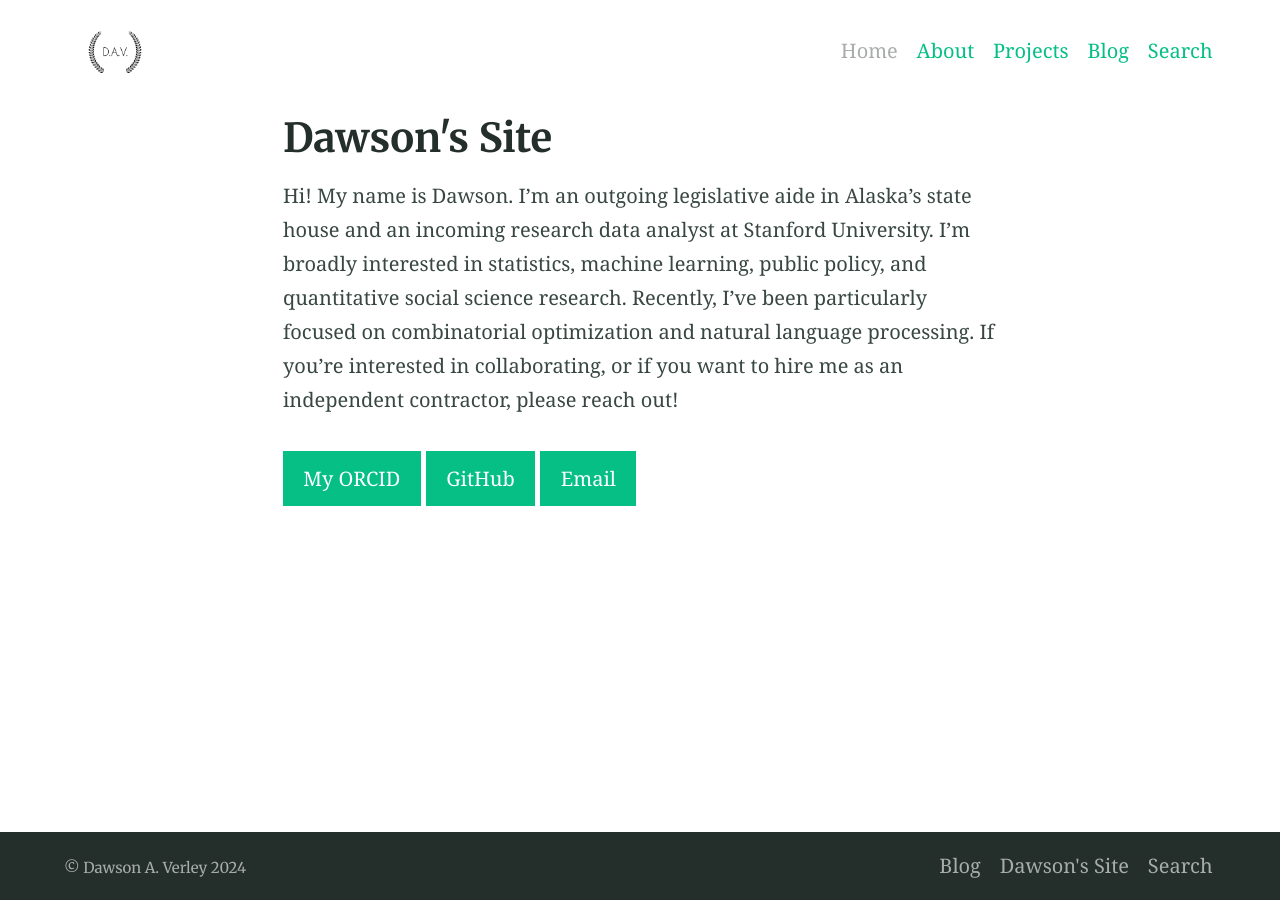
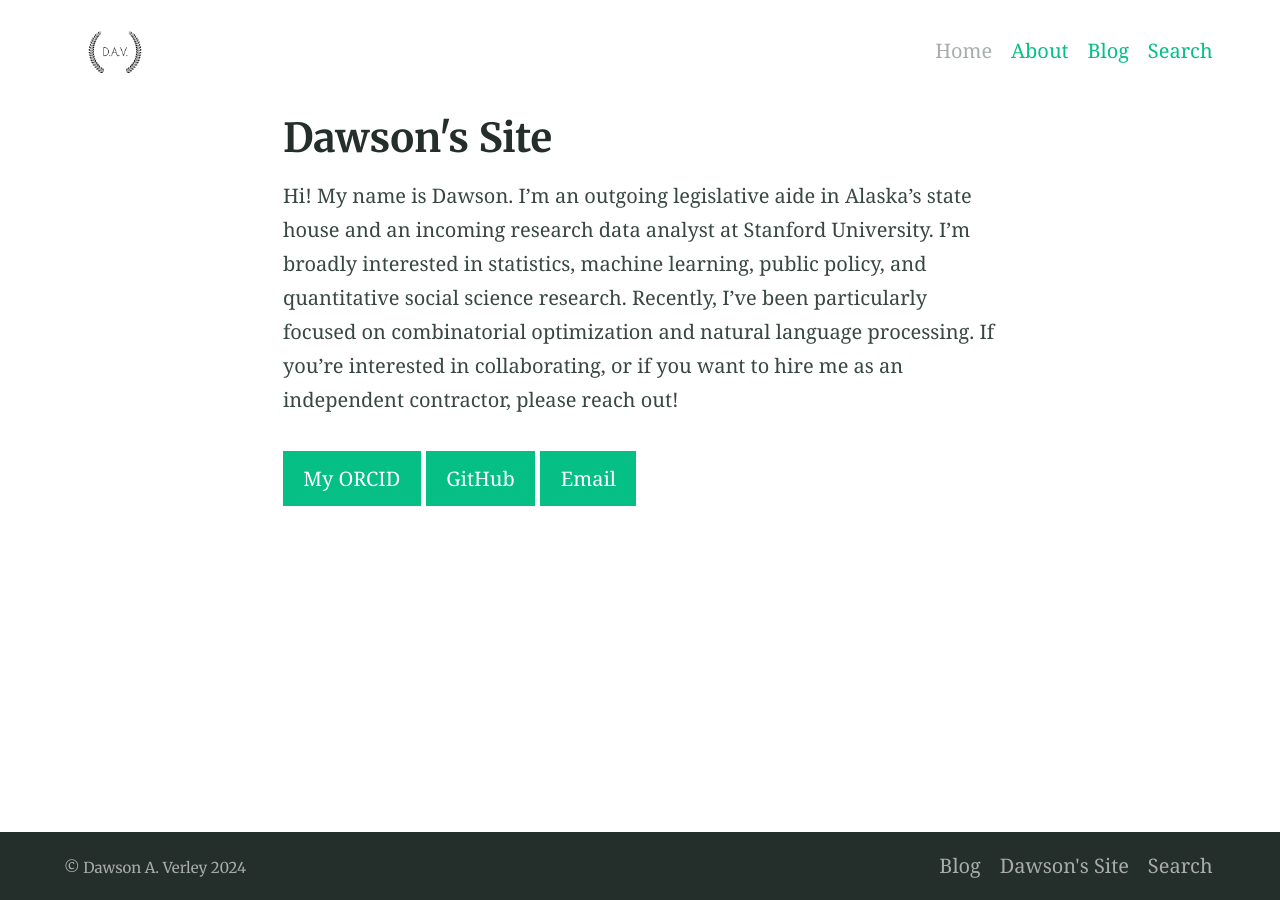
Before and after one commit to dawsonv/dawsonv.github.io, a Jekyll site: the page built from index.md, in a window 1280 px wide. Built offline with Jekyll 4.4.1, drawn with Linux system fonts in a browser that asks for light colours; our own code applies the rules of GitHub Pages for plain Markdown files.

Commit message:
Update _config.yml

```diff
--- a/_config.yml
+++ b/_config.yml
@@ -81,7 +81,6 @@ css_inline: true # Will insert all styles into a single <style> block in the <he
 navigation_header:
   Home: /
   About: /about/
-  Projects: /projects/
   Blog: /blog/
   Search: /search/
 
```
